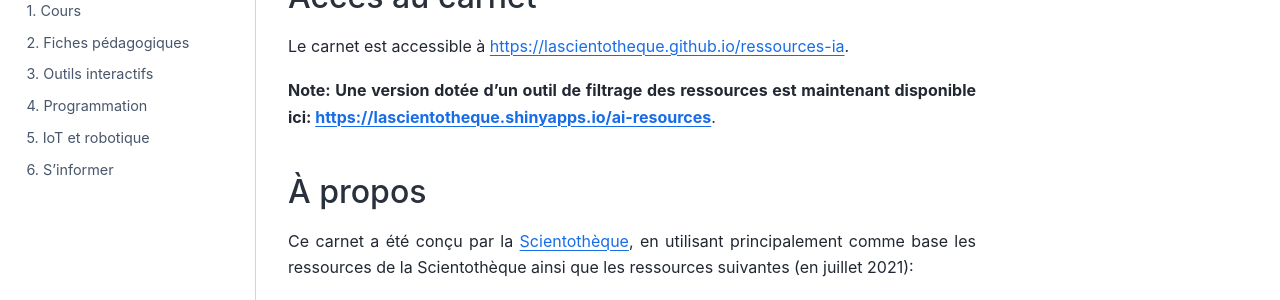
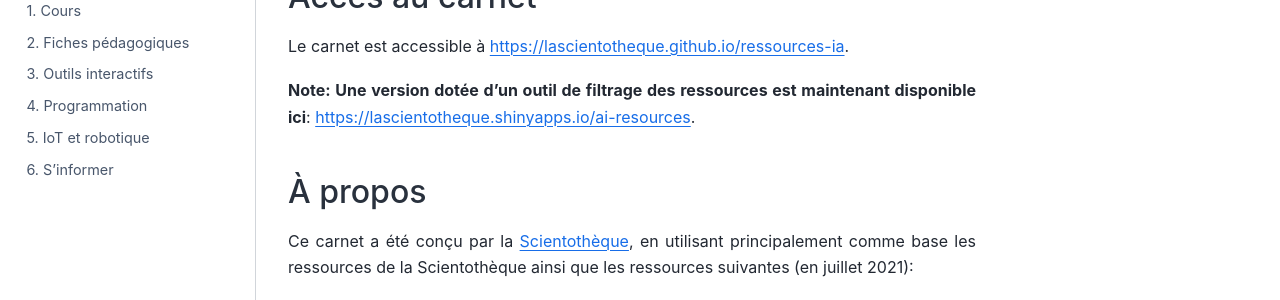
Before and after one commit to lascientotheque/ressources-ia, a Jupyter Book: the page built from README.md, in a window 1280 px wide and 1243 px high. Shown: the part 371-671 px from the top of the window. Built offline with Jupyter Book 1.0.4 settings and Sphinx 7.4.7 and the Sphinx Book theme 1.1.4, drawn with Linux system fonts in a browser that asks for light colours.

Commit message:
Mise à jour

```diff
--- a/README.md
+++ b/README.md
@@ -6,7 +6,7 @@ Ce carnet vise à rassembler les ressources pédagogiques pertinentes pour abord
 
 Le carnet est accessible à https://lascientotheque.github.io/ressources-ia.
 
-**Note: Une version dotée d'un outil de filtrage des ressources est maintenant disponible ici: [https://lascientotheque.shinyapps.io/ai-resources]()**.
+**Note: Une version dotée d'un outil de filtrage des ressources est maintenant disponible ici**: [https://lascientotheque.shinyapps.io/ai-resources]().
 
 ## À propos
 
```
Also changed, not shown: AvantPropos.md (+1 -1 lines).
